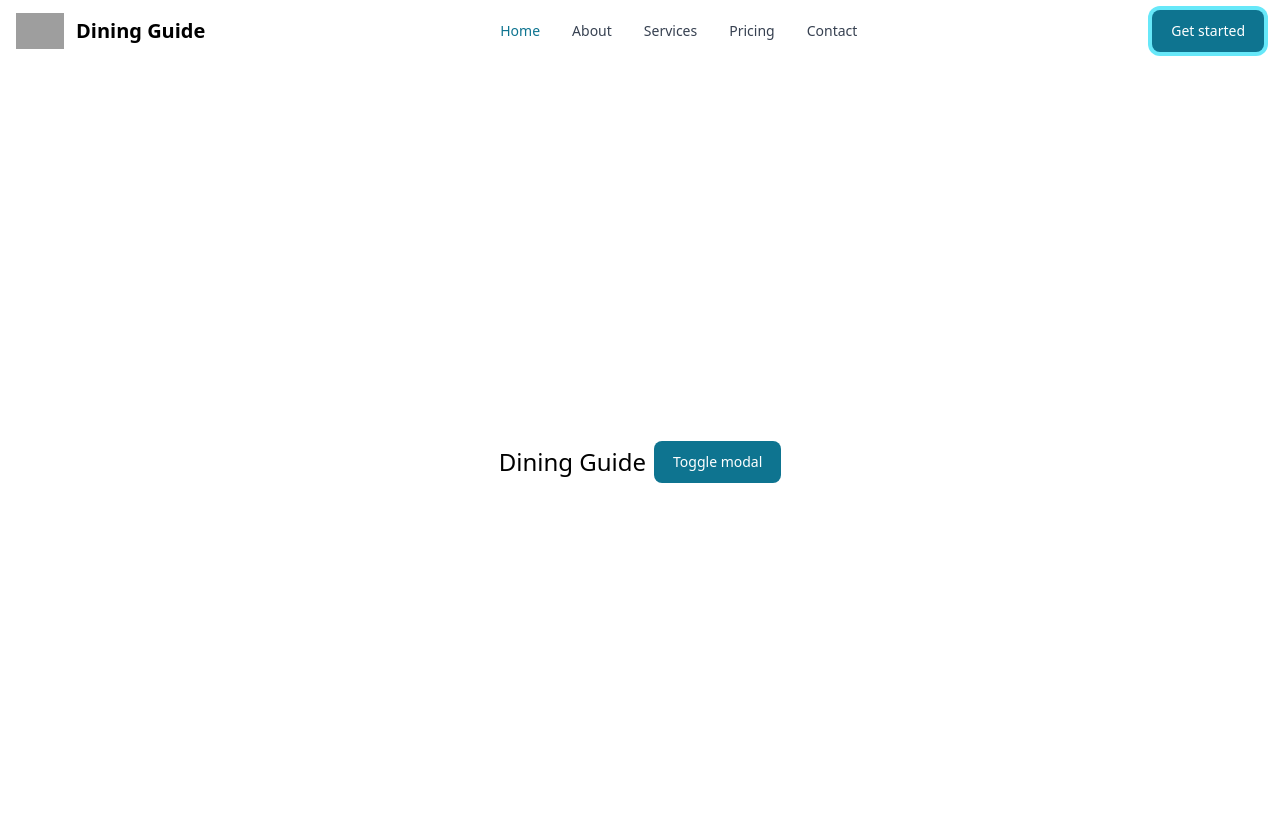
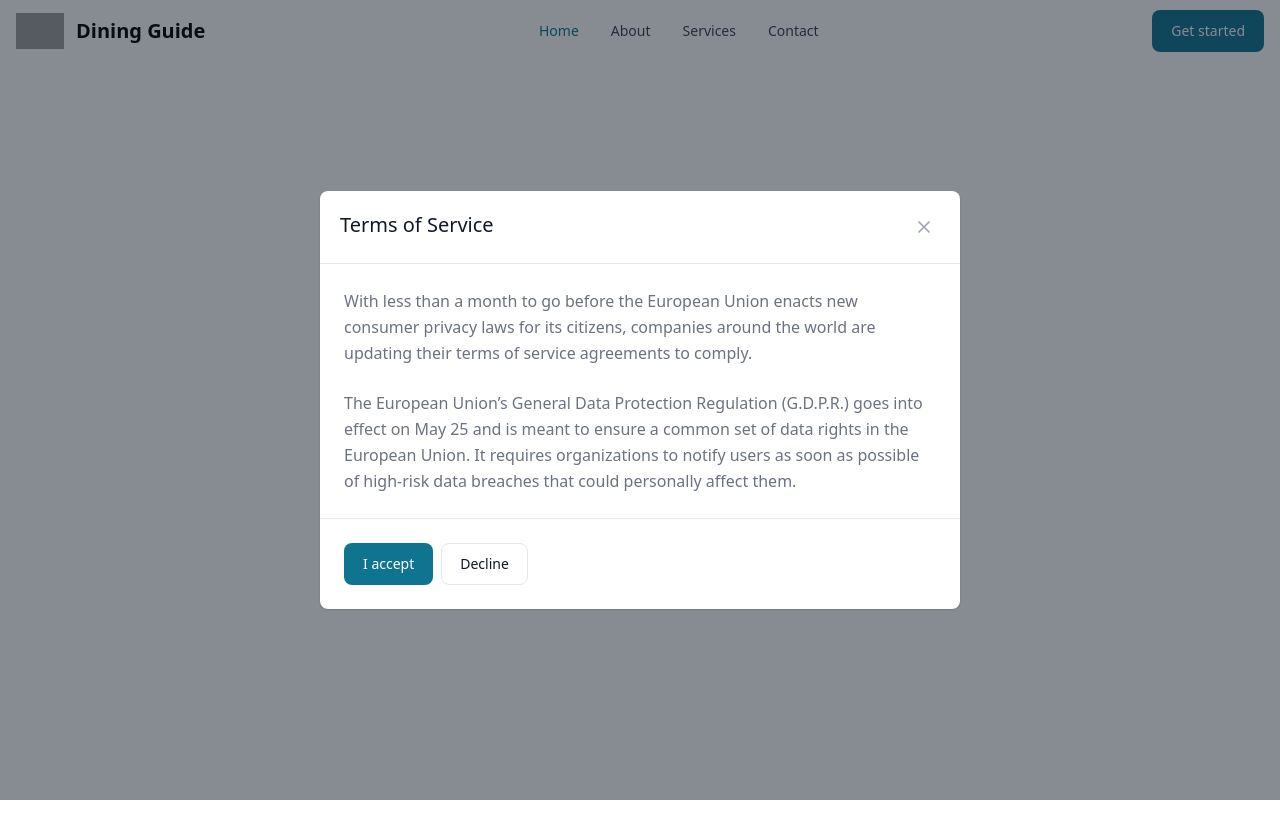
Before and after one commit to remembyr/UIDesignGroupProject, a React (Create React App) app in the folder columbia-dining-guide/: page / in a window 1280 px wide. Both pictures are taken after a click on the button "Get started". Shown: the top 838 px of the page. Built offline with nearby package versions, Linux system fonts and the light colour scheme; grey boxes are pictures that could not be loaded.

Commit message:
Adding modal stuff

```diff
--- a/columbia-dining-guide/src/components/Modal.tsx
+++ b/columbia-dining-guide/src/components/Modal.tsx
@@ -1,15 +1,14 @@
 "use client";
 
 import { Button, Modal } from "flowbite-react";
-import { useState } from "react";
+import { useModal } from "../contexts/ModalContext";
 
 export function MyModal() {
-  const [openModal, setOpenModal] = useState(false);
+  const { isModalOpen, setModalOpen } = useModal();
 
   return (
     <>
-      <Button onClick={() => setOpenModal(true)}>Toggle modal</Button>
-      <Modal dismissible show={openModal} onClose={() => setOpenModal(false)}>
+      <Modal dismissible show={isModalOpen} onClose={() => setModalOpen(false)}>
         <Modal.Header>Terms of Service</Modal.Header>
         <Modal.Body>
           <div className="space-y-6">
@@ -28,8 +27,8 @@ export function MyModal() {
           </div>
         </Modal.Body>
         <Modal.Footer>
-          <Button onClick={() => setOpenModal(false)}>I accept</Button>
-          <Button color="gray" onClick={() => setOpenModal(false)}>
+          <Button onClick={() => setModalOpen(false)}>I accept</Button>
+          <Button color="gray" onClick={() => setModalOpen(false)}>
             Decline
           </Button>
         </Modal.Footer>
--- a/columbia-dining-guide/src/components/SimpleNavbar.tsx
+++ b/columbia-dining-guide/src/components/SimpleNavbar.tsx
@@ -1,27 +1,32 @@
+// src/components/SimpleNavbar.js
+import React from "react";
 import {
-  Button,
   Navbar,
   NavbarBrand,
   NavbarCollapse,
   NavbarLink,
   NavbarToggle,
+  Button,
 } from "flowbite-react";
+import { useModal } from "../contexts/ModalContext";
 
 export function SimpleNavbar() {
+  const { setModalOpen } = useModal();
+
   return (
     <Navbar fluid rounded>
-      <NavbarBrand href="https://flowbite-react.com">
+      <NavbarBrand href="#">
         <img
           src="https://upload.wikimedia.org/wikipedia/commons/d/d8/Fruit.svg"
           className="mr-3 h-6 sm:h-9"
-          alt="Agnes Scott College Seal"
+          alt="Fruit Logo"
         />
         <span className="self-center whitespace-nowrap text-xl font-semibold dark:text-white">
           Dining Guide
         </span>
       </NavbarBrand>
       <div className="flex md:order-2">
-        <Button>Get started</Button>
+        <Button onClick={() => setModalOpen(true)}>Get started</Button>
         <NavbarToggle />
       </div>
       <NavbarCollapse>
@@ -30,7 +35,6 @@ export function SimpleNavbar() {
         </NavbarLink>
         <NavbarLink href="#">About</NavbarLink>
         <NavbarLink href="#">Services</NavbarLink>
-        <NavbarLink href="#">Pricing</NavbarLink>
         <NavbarLink href="#">Contact</NavbarLink>
       </NavbarCollapse>
     </Navbar>
--- /dev/null
+++ b/columbia-dining-guide/src/contexts/ModalContext.js
@@ -0,0 +1,16 @@
+// src/contexts/ModalContext.js
+import React, { createContext, useContext, useState } from "react";
+
+const ModalContext = createContext();
+
+export const useModal = () => useContext(ModalContext);
+
+export const ModalProvider = ({ children }) => {
+  const [isModalOpen, setModalOpen] = useState(false);
+
+  return (
+    <ModalContext.Provider value={{ isModalOpen, setModalOpen }}>
+      {children}
+    </ModalContext.Provider>
+  );
+};
--- a/columbia-dining-guide/src/index.tsx
+++ b/columbia-dining-guide/src/index.tsx
@@ -4,6 +4,7 @@ import { BrowserRouter as Router } from "react-router-dom";
 import "./index.css";
 import App from "./App";
 import reportWebVitals from "./reportWebVitals";
+import { ModalProvider } from "./contexts/ModalContext";
 
 const root = ReactDOM.createRoot(
   document.getElementById("root") as HTMLElement,
@@ -11,7 +12,9 @@ const root = ReactDOM.createRoot(
 root.render(
   <React.StrictMode>
     <Router>
-      <App />
+      <ModalProvider>
+        <App />
+      </ModalProvider>
     </Router>
   </React.StrictMode>,
 );
```
